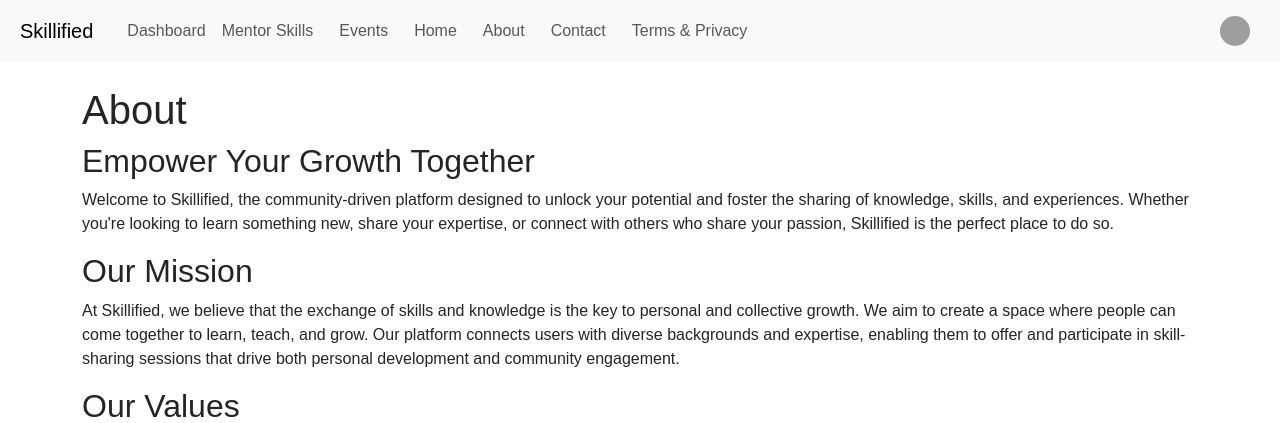
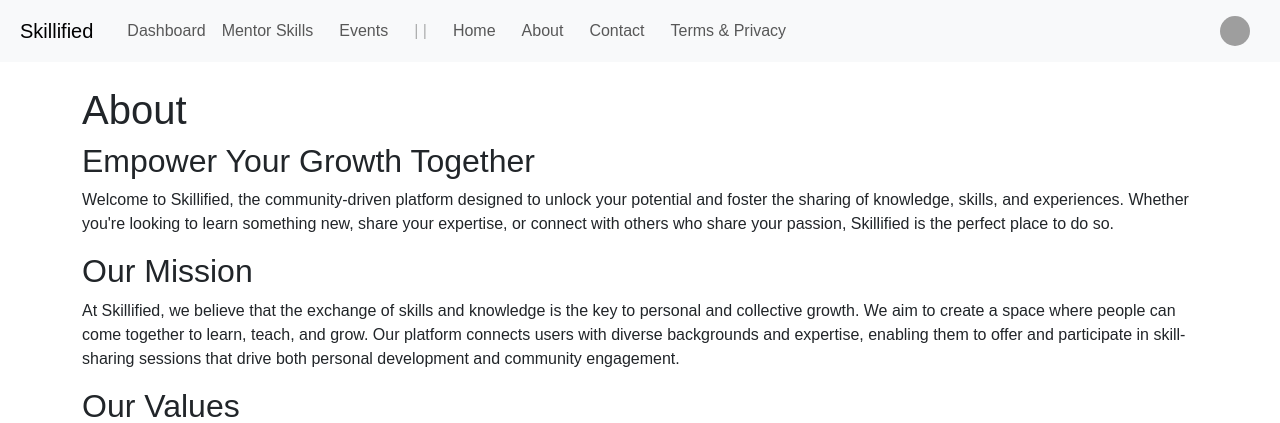
Before and after one commit to dbeckett93/skillified, a Django app: page /about/ in a window 1280 px wide. Shown: the top 423 px of the page. Run offline with Django 5.2, Linux system fonts and the light colour scheme; the visitor is signed in with stand-in values (Sample User, id 1); grey boxes are pictures that could not be loaded.

Commit message:
Add separator to navigation bar for improved visual clarity

```diff
--- a/main/templates/main/base.html
+++ b/main/templates/main/base.html
@@ -33,6 +33,9 @@
                         </li>
                         <li class="nav-item">
                             <a class="nav-link" href="{% url 'events' %}">Events</a>
+                        </li>
+                        <li class="nav-item">
+                            <span class="nav-link disabled">| |</span>
                         </li>
                         {% endif %}
                         <li class="nav-item">
```
